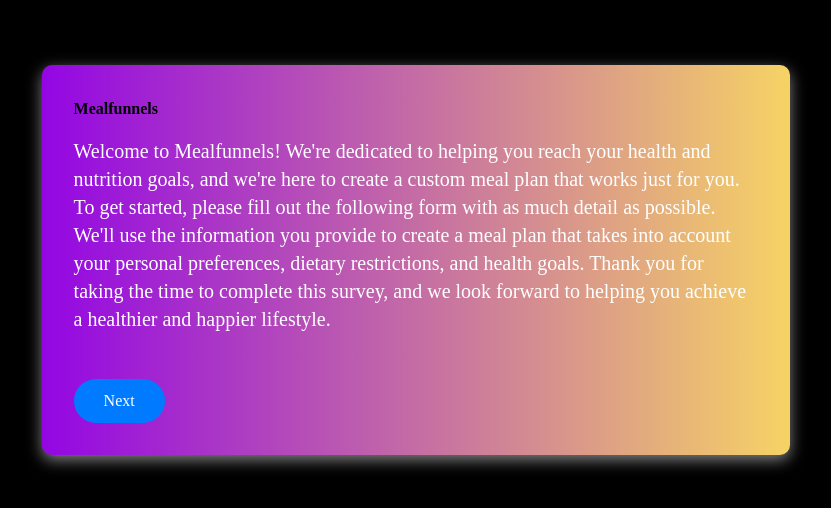
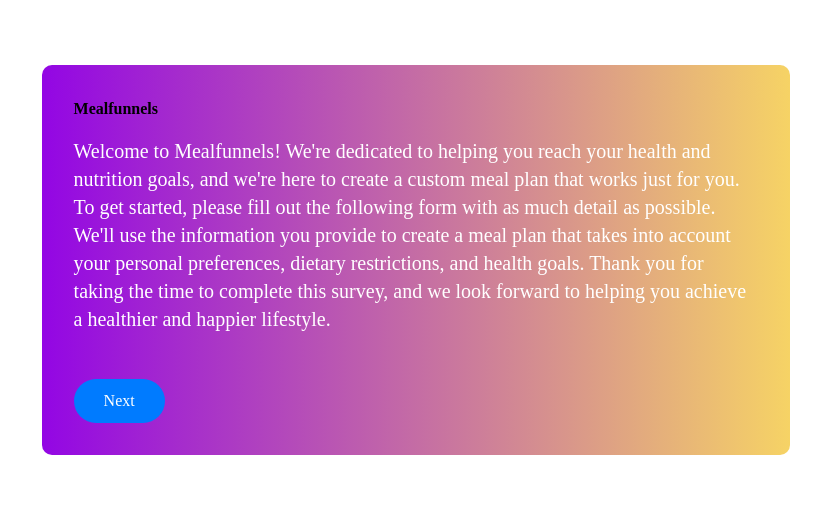
Before and after one commit to cinder06/mealfunnels-survey, a plain HTML site: page index.html in a window 1280 px wide. Shown: the part 156-664 px from the top of the page, without its empty margins (224-1055 px from the left). Drawn offline with nearby package versions, Linux system fonts and the light colour scheme; some packages are replaced by stand-ins of ours; files that its build step writes are made by us from their sources; a script that the page names is missing.

Commit message:
Update index.html

```diff
--- a/index.html
+++ b/index.html
@@ -1,3 +1,4 @@
+
 
   <!DOCTYPE html>
   <html lang="en">
@@ -58,7 +59,7 @@
     </style>
   </head>
   <body>
-    <div class="min-h-screen flex items-center justify-center" style="background: linear-gradient(to right, black, rgb(0, 0, 0));">
+    <div class="min-h-screen flex items-center justify-center";>
       <div class="container mx-auto px-4">
           <h1 class="text-5xl text-white font-bold mb-8"></h1>
           <form action="https://docs.google.com/forms/d/e/1FAIpQLSdcxQZwGVKKVWcvTN__IOBF5syvuGfy5-nvmF8WwVOd0NHQig/formResponse"
```
